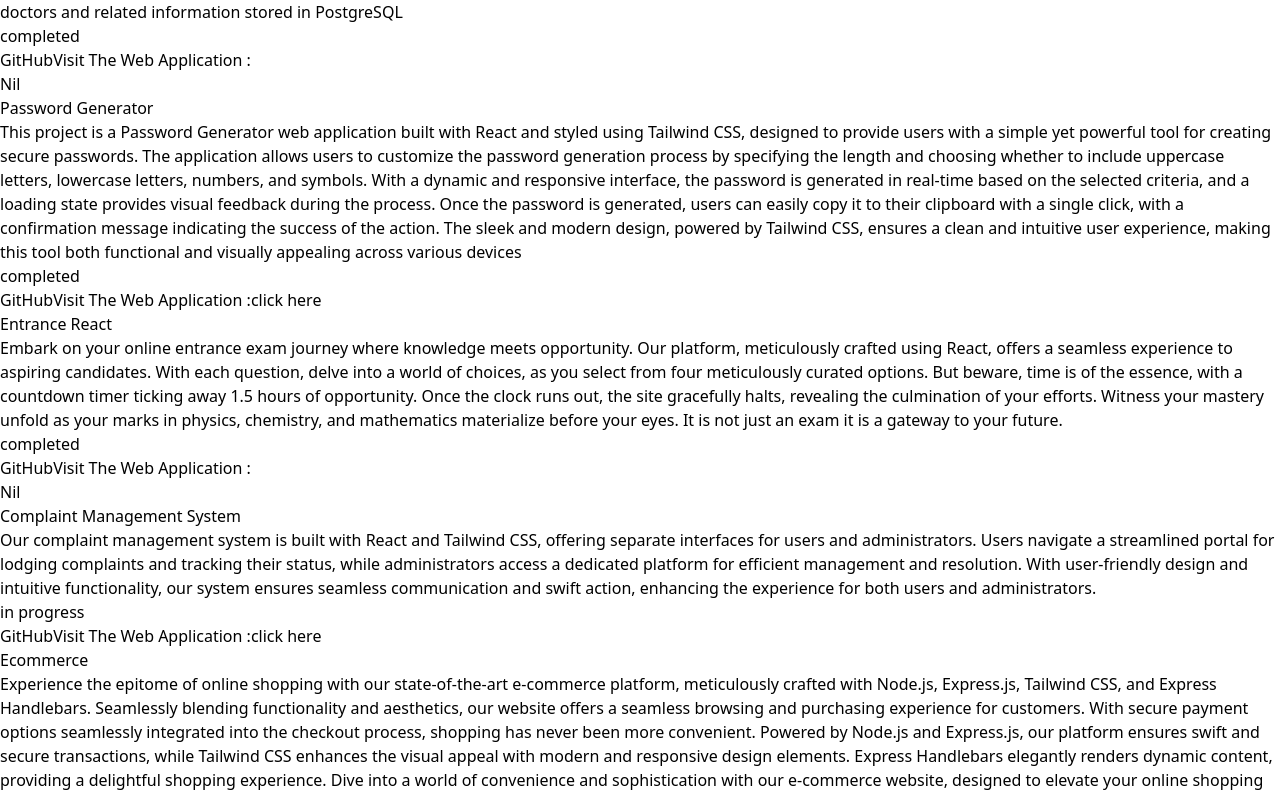
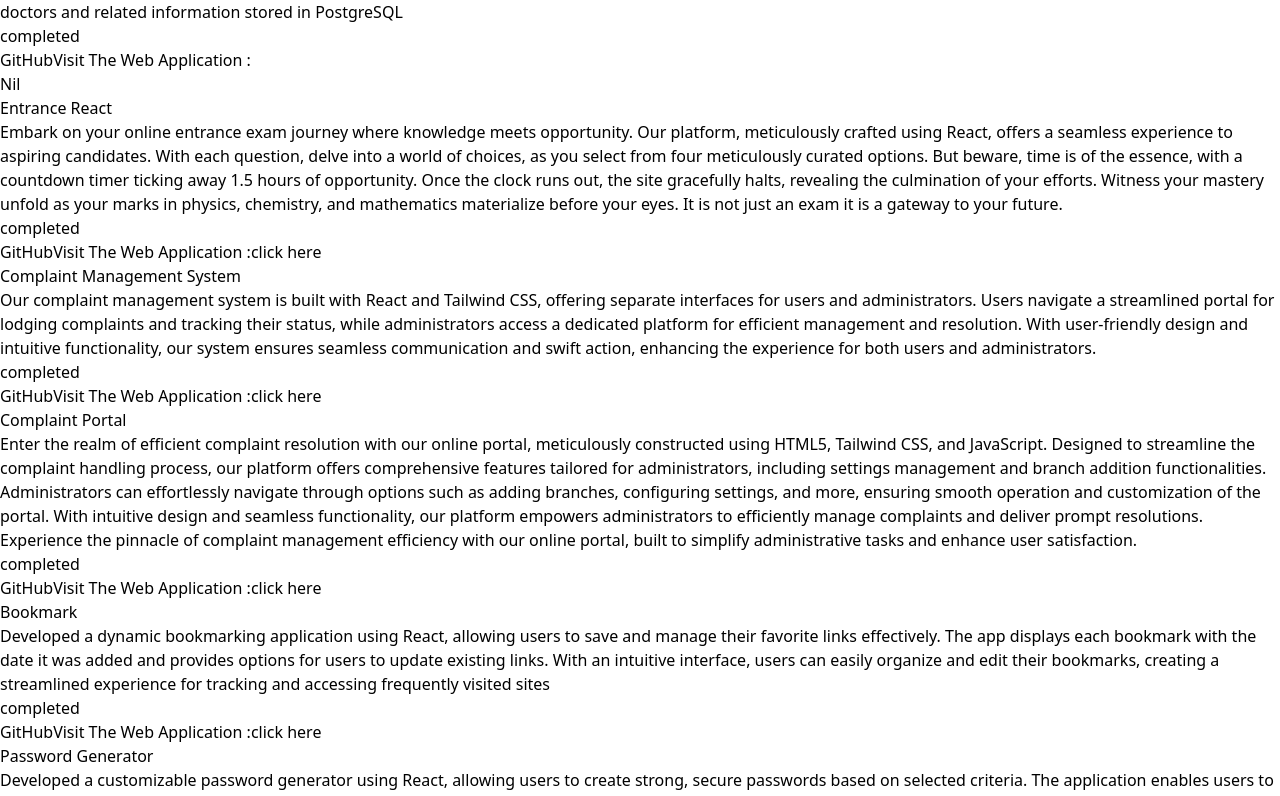
Before and after one commit to DJGuruji/Krishnanath, a React (Vite) app: page /projects in a window 1280 px wide. Shown: the part 320-1116 px from the top of the page. Built offline with nearby package versions, Linux system fonts and the light colour scheme.

Commit message:
updated projects

```diff
--- a/src/pages/Projects.jsx
+++ b/src/pages/Projects.jsx
@@ -51,26 +51,41 @@ const ProjectsPage = () => {
       githubLink: 'https://github.com/DJGuruji/MedicalAppointment',
       productionLink: 'nil'
     },
-    {
-      name: 'Password Generator',
-      description: 'This project is a Password Generator web application built with React and styled using Tailwind CSS, designed to provide users with a simple yet powerful tool for creating secure passwords. The application allows users to customize the password generation process by specifying the length and choosing whether to include uppercase letters, lowercase letters, numbers, and symbols. With a dynamic and responsive interface, the password is generated in real-time based on the selected criteria, and a loading state provides visual feedback during the process. Once the password is generated, users can easily copy it to their clipboard with a single click, with a confirmation message indicating the success of the action. The sleek and modern design, powered by Tailwind CSS, ensures a clean and intuitive user experience, making this tool both functional and visually appealing across various devices',
-      status: 'completed',
-      githubLink: 'https://github.com/DJGuruji/PasswordGenerator',
-      productionLink: 'https://djguruji.github.io/PasswordGenerator'
-    },
+
     {
       name: 'Entrance React',
       description: 'Embark on your online entrance exam journey where knowledge meets opportunity. Our platform, meticulously crafted using React, offers a seamless experience to aspiring candidates. With each question, delve into a world of choices, as you select from four meticulously curated options. But beware, time is of the essence, with a countdown timer ticking away 1.5 hours of opportunity. Once the clock runs out, the site gracefully halts, revealing the culmination of your efforts. Witness your mastery unfold as your marks in physics, chemistry, and mathematics materialize before your eyes. It is not just an exam it is a gateway to your future.',
       status: 'completed',
       githubLink: 'https://github.com/DJGuruji/EntranceReact',
-      productionLink: 'nil'
+      productionLink: 'https://keammock.deno.dev'
     },
     {
       name: 'Complaint Management System',
       description: 'Our complaint management system is built with React and Tailwind CSS, offering separate interfaces for users and administrators. Users navigate a streamlined portal for lodging complaints and tracking their status, while administrators access a dedicated platform for efficient management and resolution. With user-friendly design and intuitive functionality, our system ensures seamless communication and swift action, enhancing the experience for both users and administrators.',
-      status: 'in progress',
+      status: 'completed',
       githubLink: 'https://github.com/DJGuruji/cmsfront',
-      productionLink: 'https://djguruji.github.io/cmsfront'
+      productionLink: 'https:cmsreact.deno.dev'
+    },
+    {
+      name: 'Complaint Portal',
+      description: 'Enter the realm of efficient complaint resolution with our online portal, meticulously constructed using HTML5, Tailwind CSS, and JavaScript. Designed to streamline the complaint handling process, our platform offers comprehensive features tailored for administrators, including settings management and branch addition functionalities. Administrators can effortlessly navigate through options such as adding branches, configuring settings, and more, ensuring smooth operation and customization of the portal. With intuitive design and seamless functionality, our platform empowers administrators to efficiently manage complaints and deliver prompt resolutions. Experience the pinnacle of complaint management efficiency with our online portal, built to simplify administrative tasks and enhance user satisfaction.',
+      status: 'completed',
+      githubLink: 'https://github.com/DJGuruji/Complaint-portal',
+      productionLink: 'https://djguruji.github.io/Complaint-portal/dist/'
+    },
+    {
+      name: 'Bookmark',
+      description: 'Developed a dynamic bookmarking application using React, allowing users to save and manage their favorite links effectively. The app displays each bookmark with the date it was added and provides options for users to update existing links. With an intuitive interface, users can easily organize and edit their bookmarks, creating a streamlined experience for tracking and accessing frequently visited sites',
+      status: 'completed',
+      githubLink: 'https://github.com/DJGuruji/Bookmark',
+      productionLink: 'https://gbookmark.deno.dev'
+    },
+    {
+      name: 'Password Generator',
+      description: 'Developed a customizable password generator using React, allowing users to create strong, secure passwords based on selected criteria. The application enables users to tailor their password strength by choosing to include uppercase and lowercase letters, numbers, and special characters. The intuitive interface empowers users to set their security preferences easily, enhancing password robustness for a variety of use cases',
+      status: 'completed',
+      githubLink: 'https://github.com/DJGuruji/PasswordGenerator',
+      productionLink: 'https://passwordgenerator.deno.dev'
     },
     {
       name: 'Ecommerce',
@@ -86,13 +101,7 @@ const ProjectsPage = () => {
       githubLink: 'https://github.com/DJGuruji/Calculator',
       productionLink: 'https://djguruji.github.io/Calculator'
     },
-    {
-      name: 'Complaint Portal',
-      description: 'Enter the realm of efficient complaint resolution with our online portal, meticulously constructed using HTML5, Tailwind CSS, and JavaScript. Designed to streamline the complaint handling process, our platform offers comprehensive features tailored for administrators, including settings management and branch addition functionalities. Administrators can effortlessly navigate through options such as adding branches, configuring settings, and more, ensuring smooth operation and customization of the portal. With intuitive design and seamless functionality, our platform empowers administrators to efficiently manage complaints and deliver prompt resolutions. Experience the pinnacle of complaint management efficiency with our online portal, built to simplify administrative tasks and enhance user satisfaction.',
-      status: 'completed',
-      githubLink: 'https://github.com/DJGuruji/Complaint-portal',
-      productionLink: 'https://djguruji.github.io/Complaint-portal/dist/'
-    },
+
     {
       name: 'Calculato-JS',
       description: 'In my first project, I have ventured into the realm of web development by creating a simple yet functional calculator using HTML, CSS, and JavaScript. Through this endeavor, I have delved into the fundamentals of front-end design and programming, honing my skills in crafting user interfaces and implementing logic to perform basic arithmetic operations. From addition to division, my calculator offers a seamless experience for users to perform calculations effortlessly. This project marks the beginning of my journey in web development, providing me with valuable hands-on experience and paving the way for future endeavors in the field',
```
Also changed, not shown: 4 other files (tests, documents, lock files or other folders).
